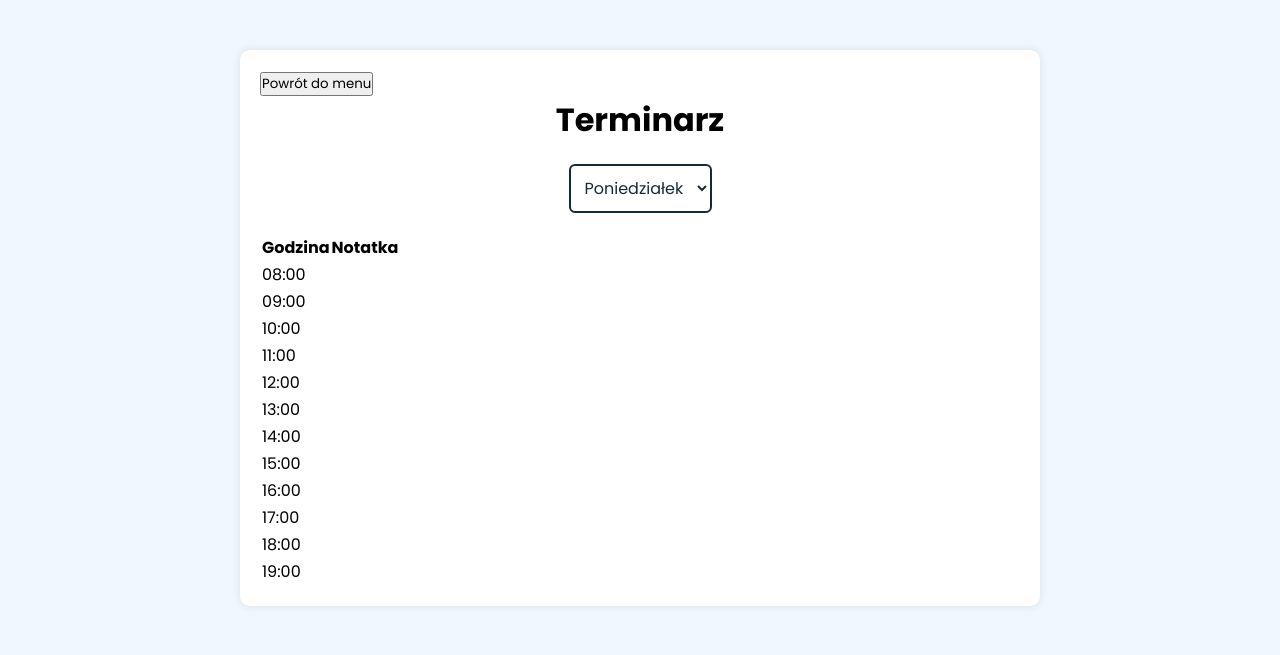
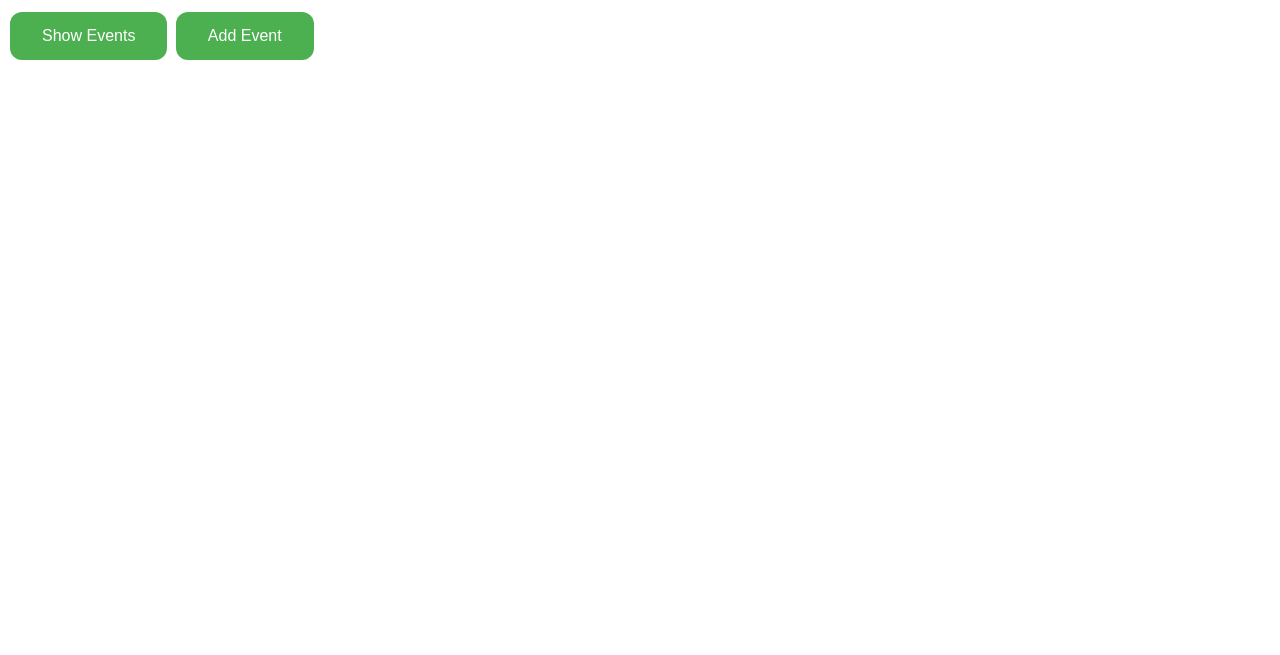
Before and after one commit to wojtek20032/free_time_application, a PHP site: page /terminarz.html in a window 1280 px wide. Shown: the top 655 px of the page. Run offline with PHP 8.4, Linux system fonts and the light colour scheme.

Commit message:
added hide and add event buttons also some .css

```diff
--- a/calendar/terminarz.css
+++ b/calendar/terminarz.css
@@ -1,135 +1,63 @@
-@import url('https://fonts.googleapis.com/css2?family=Poppins:ital,wght@0,100;0,200;0,300;0,400;0,500;0,600;0,700;0,800;0,900;1,100;1,200;1,300;1,400;1,500;1,600;1,700;1,800;1,900&display=swap');
-
-* {
-    margin: 0;
-    padding: 0;
-    box-sizing: border-box;
-    font-family: 'Poppins', sans-serif;
+body {
+    font-family: Arial, sans-serif;
 }
 
-body {
-    background-color: #f0f8ff;
+.calendar-container {
+    width: 80%;
+    margin: 0 auto;
 }
 
-.container {
-    max-width: 800px;
-    margin: 50px auto;
+.event-form {
+    width: 80%;
+    margin: 20px auto;
     padding: 20px;
-    background-color: #fff;
-    border-radius: 10px;
-    box-shadow: 0 0 10px rgba(0, 0, 0, 0.1);
+    border: 1px solid #ccc;
+    border-radius: 5px;
 }
 
-h1 {
-    font-size: 2em;
-    margin-bottom: 20px;
-    text-align: center;
+.event-form h2 {
+    margin-top: 0;
 }
 
-.day-dropdown {
-    margin-bottom: 20px;
-    text-align: center;
-}
-
-#day-select {
-    padding: 10px;
-    font-size: 1em;
-    border: 2px solid #162938;
-    border-radius: 6px;
-    background-color: #fff;
-    color: #162938;
-    cursor: pointer;
-    outline: none;
-}
-
-#day-select:hover {
-    background-color: #162938;
-    color: #fff;
-}
-
-#calendar {
-    display: grid;
-    grid-template-columns: 100px 1fr;
-    gap: 10px;
-}
-
-.calendar-hour {
-    display: flex;
-    justify-content: center;
-    align-items: center;
-    font-size: 1.2em;
-    margin-top: 10px; /* dodane */
-}
-
-.calendar-notes {
+.event-form form {
     display: flex;
     flex-direction: column;
 }
 
-.calendar-day {
+.event-form input,
+.event-form textarea,
+.event-form button {
+    margin: 10px 0;
     padding: 10px;
-    border: 2px solid #162938;
-    border-radius: 6px;
-    background-color: #fff;
-    position: relative;
+    font-size: 16px;
 }
 
-.calendar-day:hover {
-    background-color: #162938;
-    color: #fff;
+.event-form button {
+    background-color: #28a745;
+    color: white;
+    border: none;
     cursor: pointer;
 }
 
-.calendar-day input {
-    width: 100%;
-    height: 100%;
-    border: 2px solid #162938;
-    border-radius: 8px;
-    padding: 8px;
-    font-size: 1em;
-    color: #162938;
+.event-form button:hover {
+    background-color: #218838;
+}
+.styled-button {
+    background-color: #4CAF50; /* Green background */
+    border: none;
+    color: white;
+    padding: 15px 32px;
+    text-align: center;
+    text-decoration: none;
+    display: inline-block;
+    font-size: 16px;
+    margin: 4px 2px;
+    cursor: pointer;
+    border-radius: 12px;
+    transition: background-color 0.3s, transform 0.3s;
 }
 
-.calendar-day input::placeholder {
-    color: #162938;
-    opacity: 0.5;
+.styled-button:hover {
+    background-color: #45a049;
+    transform: scale(1.05);
 }
-
-.calendar-day input:focus {
-    background-color: #f0f8ff;
-    border-color: #69b022;
-    outline: none;
-}
-
-.dot-blue {
-    position: absolute;
-    left: -10px;
-    top: 50%;
-    transform: translateY(-50%);
-    width: 8px;
-    height: 8px;
-    background-color: #3a80ba;
-    border-radius: 50%;
-}
-
-.dot-red {
-    position: absolute;
-    left: -10px;
-    top: 50%;
-    transform: translateY(-50%);
-    width: 8px;
-    height: 8px;
-    background-color: #ba3a3a;
-    border-radius: 50%;
-}
-
-.dot-yellow {
-    position: absolute;
-    left: -10px;
-    top: 50%;
-    transform: translateY(-50%);
-    width: 8px;
-    height: 8px;
-    background-color: #baba3a;
-    border-radius: 50%;
-}
--- a/calendar/terminarz.html
+++ b/calendar/terminarz.html
@@ -3,44 +3,31 @@
 <head>
     <meta charset="UTF-8">
     <meta name="viewport" content="width=device-width, initial-scale=1.0">
-    <title>Terminarz</title>
+    <title>Event Calendar</title>
     <link rel="stylesheet" href="terminarz.css">
 </head>
 <body>
+    <div class="calendar-container" style="display: none;">
+        <div id="calendar"></div>
+    </div>
+    <button id="showEventsButton" class="styled-button">Show Events</button>
 
-    <div class="container">
-        <button onclick="window.location.href='../menu/menu.html'">Powrót do menu</button>
-        <h1>Terminarz</h1>
-        <div class="day-dropdown">
-            <select id="day-select">
-                <option value="monday">Poniedziałek</option>
-                <option value="tuesday">Wtorek</option>
-                <option value="wednesday">Środa</option>
-                <option value="thursday">Czwartek</option>
-                <option value="friday">Piątek</option>
-                <option value="saturday">Sobota</option>
-                <option value="sunday">Niedziela</option>
-            </select>
-        </div>
-        <div id="calendar">
-            <div class="calendar-hour">Godzina</div>
-            <div class="calendar-notes">
-                <div class="calendar-day">
-                    <div class="dot-blue"></div>
-                    <input type="text" placeholder="Notatka">
-                </div>
-                <div class="calendar-day">
-                    <div class="dot-red"></div>
-                    <input type="text" placeholder="Notatka">
-                </div>
-                <div class="calendar-day">
-                    <div class="dot-yellow"></div>
-                    <input type="text" placeholder="Notatka">
-                </div>
-            </div>
-        </div>
-
+    <div class="event-form" style="display: none;">
+        <h2>Add Event</h2>
+        <form id="eventForm">
+            <input type="hidden" id="idUzytkownika" value="1">
+            <input type="date" id="date" required>
+            <input type="text" id="name" placeholder="Event Name" required>
+            <textarea id="description" placeholder="Event Description" required></textarea>
+            <input type="text" id="location" placeholder="Location" required>
+            <textarea id="note" placeholder="Note" required></textarea>
+            <label>
+                <input type="checkbox" id="participating"> Participating
+            </label>
+            <button type="submit" class="styled-button">Add Event</button>
+        </form>
     </div>
+    <button id="addEventButton" class="styled-button">Add Event</button>
     <script src="terminarz.js"></script>
 </body>
 </html>
--- a/calendar/terminarz.js
+++ b/calendar/terminarz.js
@@ -1,28 +1,98 @@
-document.addEventListener("DOMContentLoaded", function() {
-    const daySelect = document.getElementById("day-select");
-    const calendar = document.getElementById("calendar");
+document.addEventListener('DOMContentLoaded', function() {
+    let eventsVisible = false;
 
-    daySelect.addEventListener("change", function() {
-        const selectedDay = daySelect.value;
-        renderCalendar(selectedDay);
+    document.getElementById('showEventsButton').addEventListener('click', function() {
+        const calendarContainer = document.querySelector('.calendar-container');
+        if (eventsVisible) {
+            calendarContainer.style.display = 'none';
+            this.textContent = 'Show Events';
+        } else {
+            loadEvents();
+            calendarContainer.style.display = 'block';
+            this.textContent = 'Hide Events';
+        }
+        eventsVisible = !eventsVisible;
     });
 
-    function renderCalendar(day) {
-        const hours = [
-            "08:00", "09:00", "10:00", "11:00",
-            "12:00", "13:00", "14:00", "15:00",
-            "16:00", "17:00", "18:00", "19:00"
-        ];
+    document.getElementById('addEventButton').addEventListener('click', function() {
+        const eventForm = document.querySelector('.event-form');
+        eventForm.style.display = eventForm.style.display === 'block' ? 'none' : 'block';
+    });
 
-        let calendarHTML = "<table>";
-        calendarHTML += "<tr><th colspan='2'>Godzina</th><th>Notatka</th></tr>";
-        hours.forEach(hour => {
-            calendarHTML += "<tr><td>" + hour + "</td><td contenteditable='true'></td></tr>";
+    document.getElementById('eventForm').addEventListener('submit', function(e) {
+        e.preventDefault();
+        addEvent();
+    });
+});
+
+function loadEvents() {
+    fetch('get_events.php')
+        .then(response => {
+            if (!response.ok) {
+                throw new Error('Network response was not ok ' + response.statusText);
+            }
+            return response.json();
+        })
+        .then(events => {
+            console.log('Loaded events:', events);
+            let calendar = document.getElementById('calendar');
+            calendar.innerHTML = '';
+            events.forEach(event => {
+                let eventElement = document.createElement('div');
+                eventElement.classList.add('event');
+                eventElement.innerHTML = `
+                    <h3>${event.name}</h3>
+                    <p>${event.date}</p>
+                    <p>${event.description}</p>
+                    <p>${event.location}</p>
+                    <p>${event.note}</p>
+                    <p>Participating: ${event.participating ? 'Yes' : 'No'}</p>
+                `;
+                calendar.appendChild(eventElement);
+            });
+        })
+        .catch(error => {
+            console.error('Error loading events:', error);
+            alert('Error loading events: ' + error.message);
         });
-        calendarHTML += "</table>";
+}
 
-        calendar.innerHTML = calendarHTML;
-    }
+function addEvent() {
+    let idUzytkownika = document.getElementById('idUzytkownika').value;
+    let date = document.getElementById('date').value;
+    let name = document.getElementById('name').value;
+    let description = document.getElementById('description').value;
+    let location = document.getElementById('location').value;
+    let note = document.getElementById('note').value;
+    let participating = document.getElementById('participating').checked ? 1 : 0;
 
-    renderCalendar("monday");
-});
+    let formData = new URLSearchParams();
+    formData.append('idUzytkownika', idUzytkownika);
+    formData.append('date', date);
+    formData.append('name', name);
+    formData.append('description', description);
+    formData.append('location', location);
+    formData.append('note', note);
+    formData.append('participating', participating);
+
+    fetch('add_event.php', {
+        method: 'POST',
+        body: formData,
+    })
+    .then(response => {
+        if (!response.ok) {
+            throw new Error('Network response was not ok ' + response.statusText);
+        }
+        return response.text();
+    })
+    .then(message => {
+        console.log('Server response:', message);
+        alert(message);
+        loadEvents();
+        document.querySelector('.event-form').style.display = 'none'; // Hide the form after adding event
+    })
+    .catch(error => {
+        console.error('Error adding event:', error);
+        alert('Error adding event: ' + error.message);
+    });
+}
--- a/user.php
+++ b/user.php
@@ -54,7 +54,7 @@ class User {
         if ($this->email === $email && password_verify($password, $this->hashedPassword)) {
             return "Login successful!";
         } else {
-            return "Invalid email or password.";
+            return "Invalid email or password.";//połączenie z baza
         }
     }
 
```
Also changed, not shown: calendar/add_event.php (added, +23 -0 lines), calendar/event.php (added, +36 -0 lines), calendar/get_events.php (added, +15 -0 lines), db.php (added, +14 -0 lines), event.php (deleted, +0 -81 lines).
